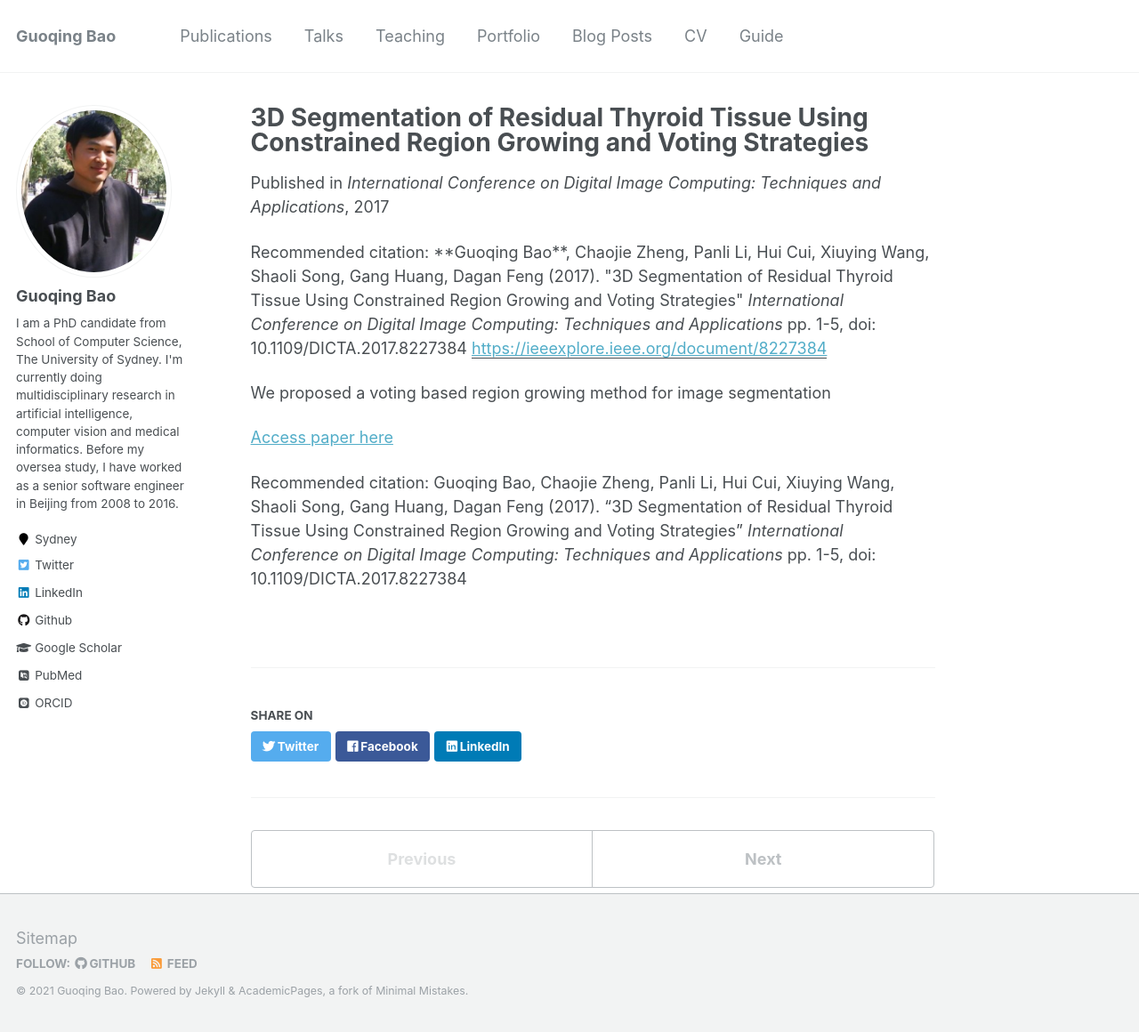
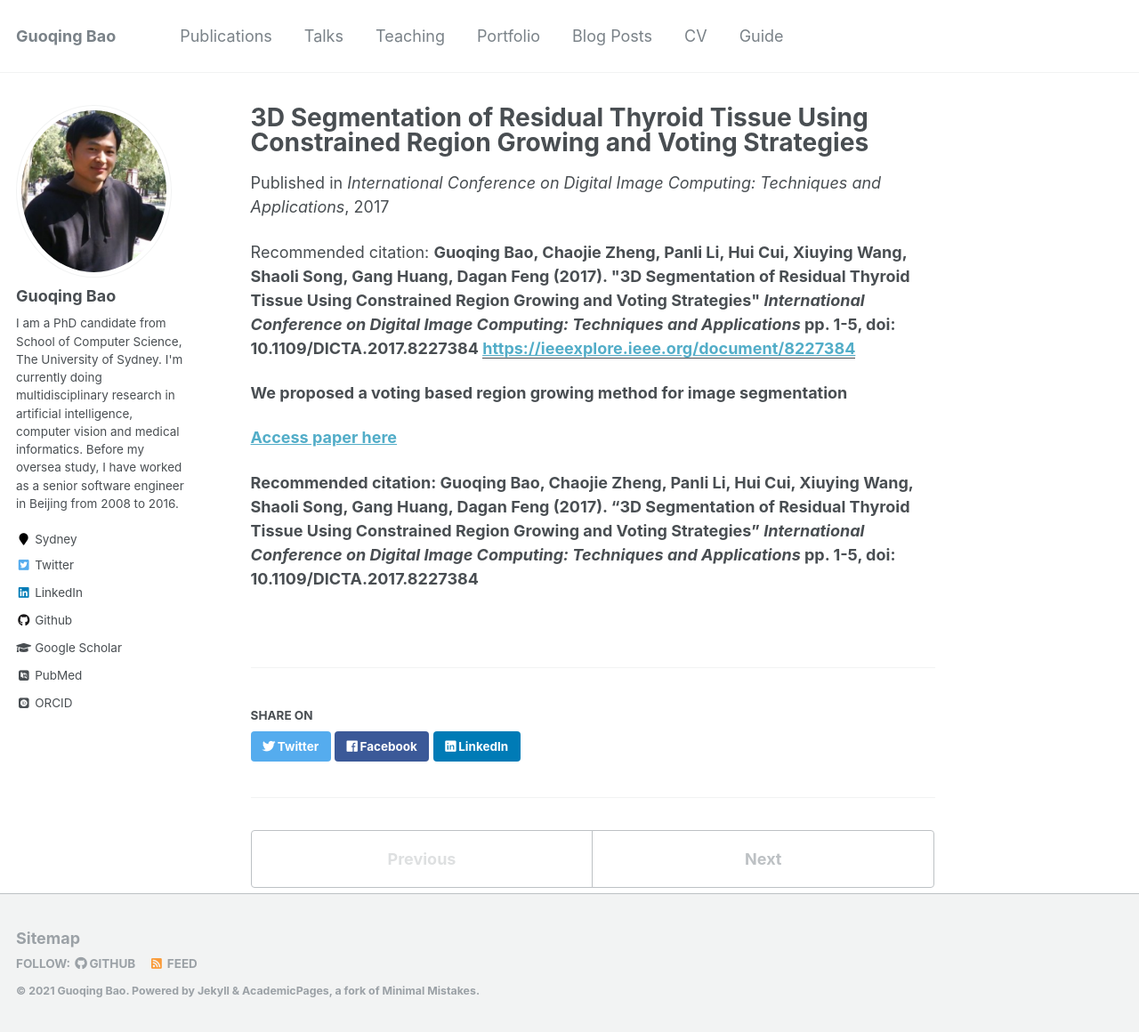
Before and after one commit to guoqingbao/guoqingbao.github.io, a Jekyll site: the page built from _publications/2017-12-01-RegioinGrowing.md, in a window 1280 px wide and 1160 px high. Shown: the whole window at 89% size. Built offline with Jekyll 4.4.1, drawn with Linux system fonts in a browser that asks for light colours; some web fonts are replaced.

Commit message:
Personal website

```diff
--- a/_publications/2017-12-01-RegioinGrowing.md
+++ b/_publications/2017-12-01-RegioinGrowing.md
@@ -6,7 +6,7 @@
 date: 2017-12-01
 venue: 'International Conference on Digital Image Computing: Techniques and Applications'
 paperurl: 'https://ieeexplore.ieee.org/document/8227384'
-citation: '**Guoqing Bao**, Chaojie Zheng, Panli Li, Hui Cui, Xiuying Wang, Shaoli Song, Gang Huang, Dagan Feng (2017). &quot;3D Segmentation of Residual Thyroid Tissue Using Constrained Region Growing and Voting Strategies&quot; <i>International Conference on Digital Image Computing: Techniques and Applications</i> pp. 1-5, doi: 10.1109/DICTA.2017.8227384'
+citation: '<b>Guoqing Bao<b>, Chaojie Zheng, Panli Li, Hui Cui, Xiuying Wang, Shaoli Song, Gang Huang, Dagan Feng (2017). &quot;3D Segmentation of Residual Thyroid Tissue Using Constrained Region Growing and Voting Strategies&quot; <i>International Conference on Digital Image Computing: Techniques and Applications</i> pp. 1-5, doi: 10.1109/DICTA.2017.8227384'
 ---
 We proposed a voting based region growing method for image segmentation
 
```
Also changed, not shown: _publications/2019-11-01-GBM.md (+1 -1 lines), _publications/2020-09-29-Pancancer.md (+1 -1 lines), _publications/2020-12-13-Multiception.md (+1 -1 lines), _publications/2020-12-15-Bifocal.md (+1 -1 lines), _publications/2021-02-04-PathoFusion.md (+1 -1 lines).
